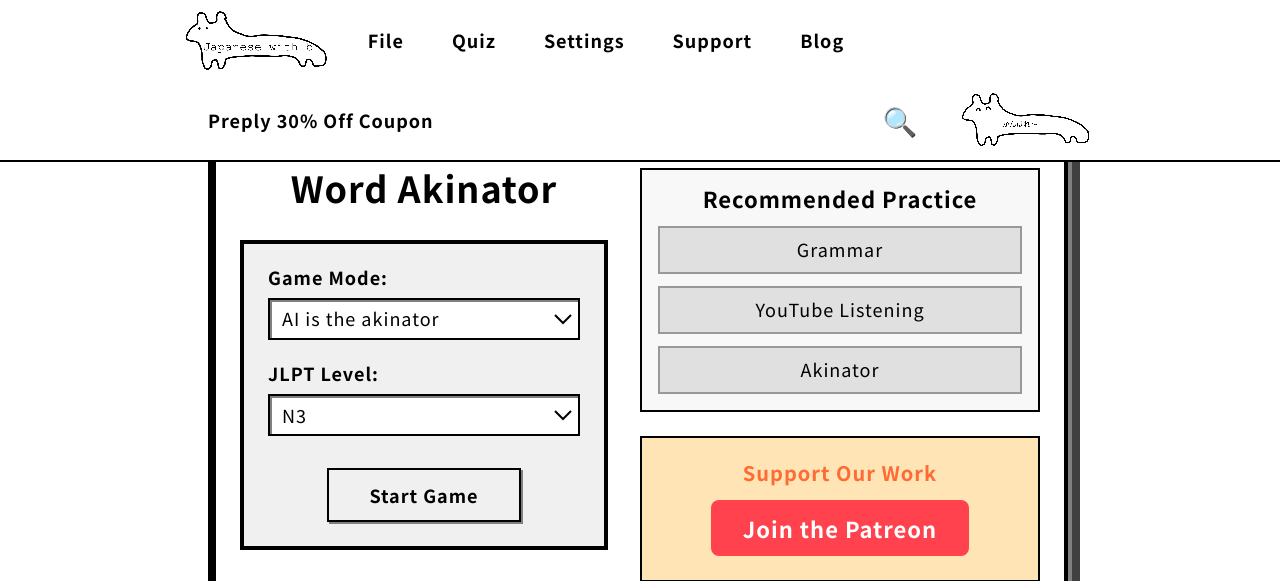
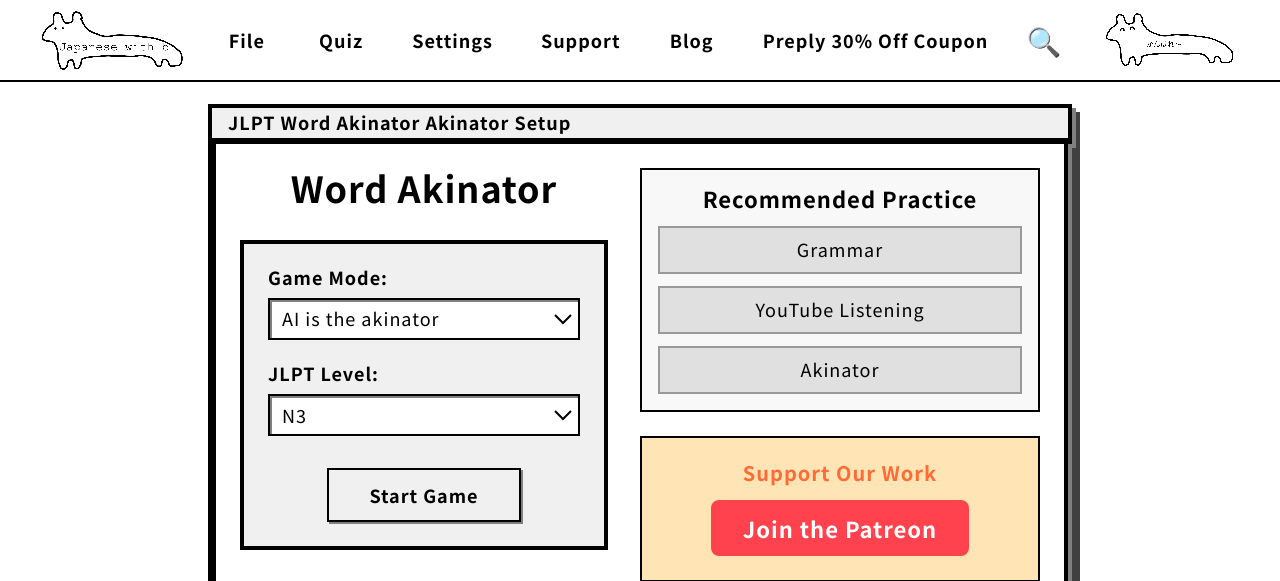
Before and after one commit to juuwaah/practice_japanese_b, a Flask app: page /akinator/ in a window 1280 px wide. Shown: the top 581 px of the page. Run offline with Flask 3, Linux system fonts and the light colour scheme; data that the repository does not hold is empty; parts of the project's set-up code (start-up, migrations or seed data) failed here and were passed over; some web fonts are replaced.

Commit message:
メニューバーを均等配置に変更
- justify-content: space-between を使用してメニュー項目を画面幅に均等配置
- 固定パディングを最小限に削減 (92px → 20px)
- flex: 1 でメニュー項目が画面幅を均等に分割
- 小画面でもメニュー項目が折り返されずに表示される

🤖 Generated with [Claude Code](https://claude.ai/code)

Co-Authored-By: Claude <noreply@anthropic.com>

```diff
--- a/static/style-retro.css
+++ b/static/style-retro.css
@@ -253,8 +253,8 @@ body {
   margin: 0; /* Full width background */
   display: flex;
   align-items: center;
-  padding-left: 92px; /* Align content with main content area */
-  padding-right: 92px; /* Same padding on both sides */
+  justify-content: space-between; /* Distribute items evenly across width */
+  padding: 0 20px; /* Minimal padding on sides */
   font-size: 9px;
   font-weight: bold;
   position: fixed !important;
@@ -307,6 +307,8 @@ a.menu-item:hover {
   max-height: 40px !important;
   align-items: stretch !important;
   box-sizing: border-box !important;
+  flex: 1; /* Allow menu items to grow and fill space evenly */
+  justify-content: center; /* Center menu item text */
 }
 
 /* Menu tool buttons */
```
